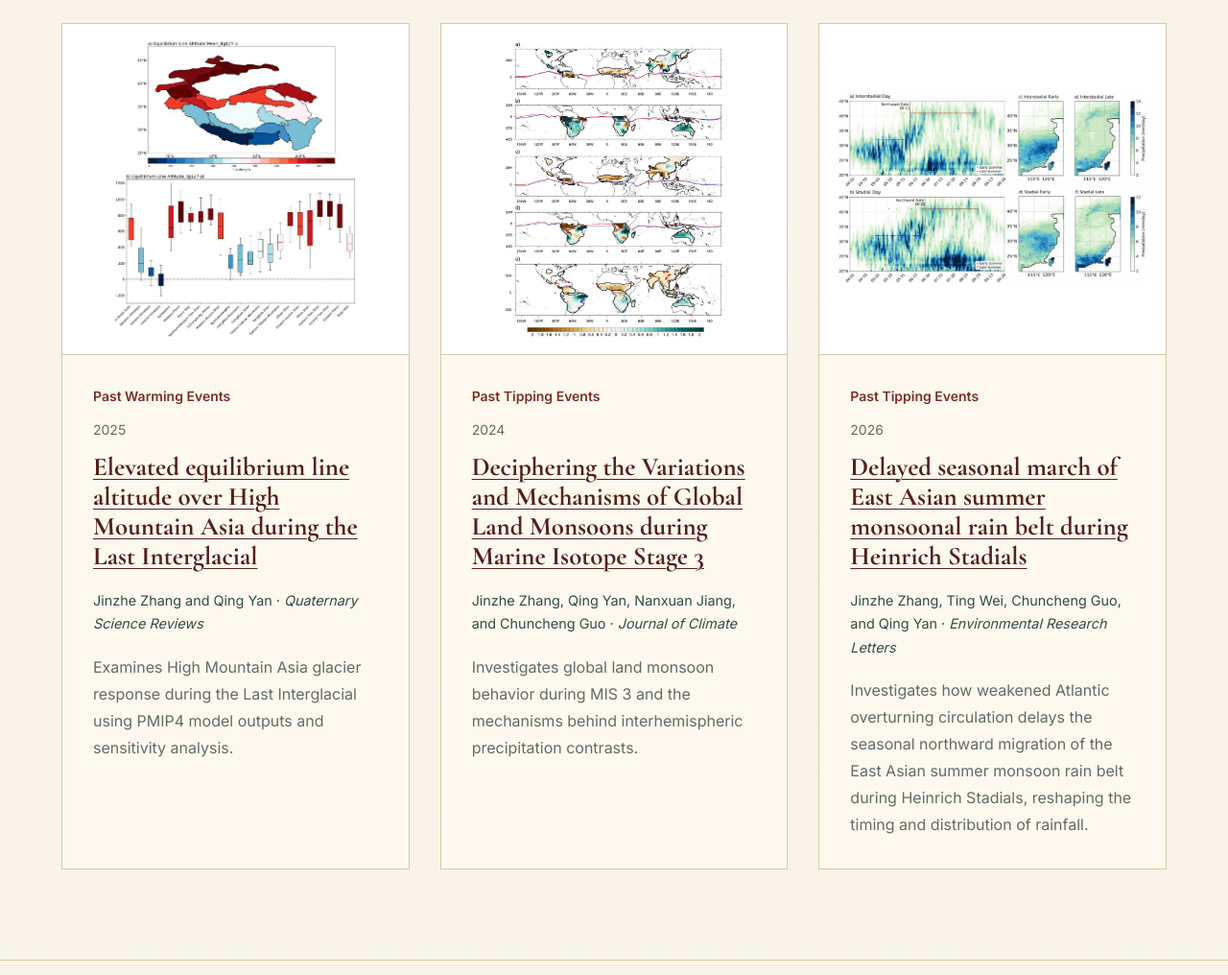
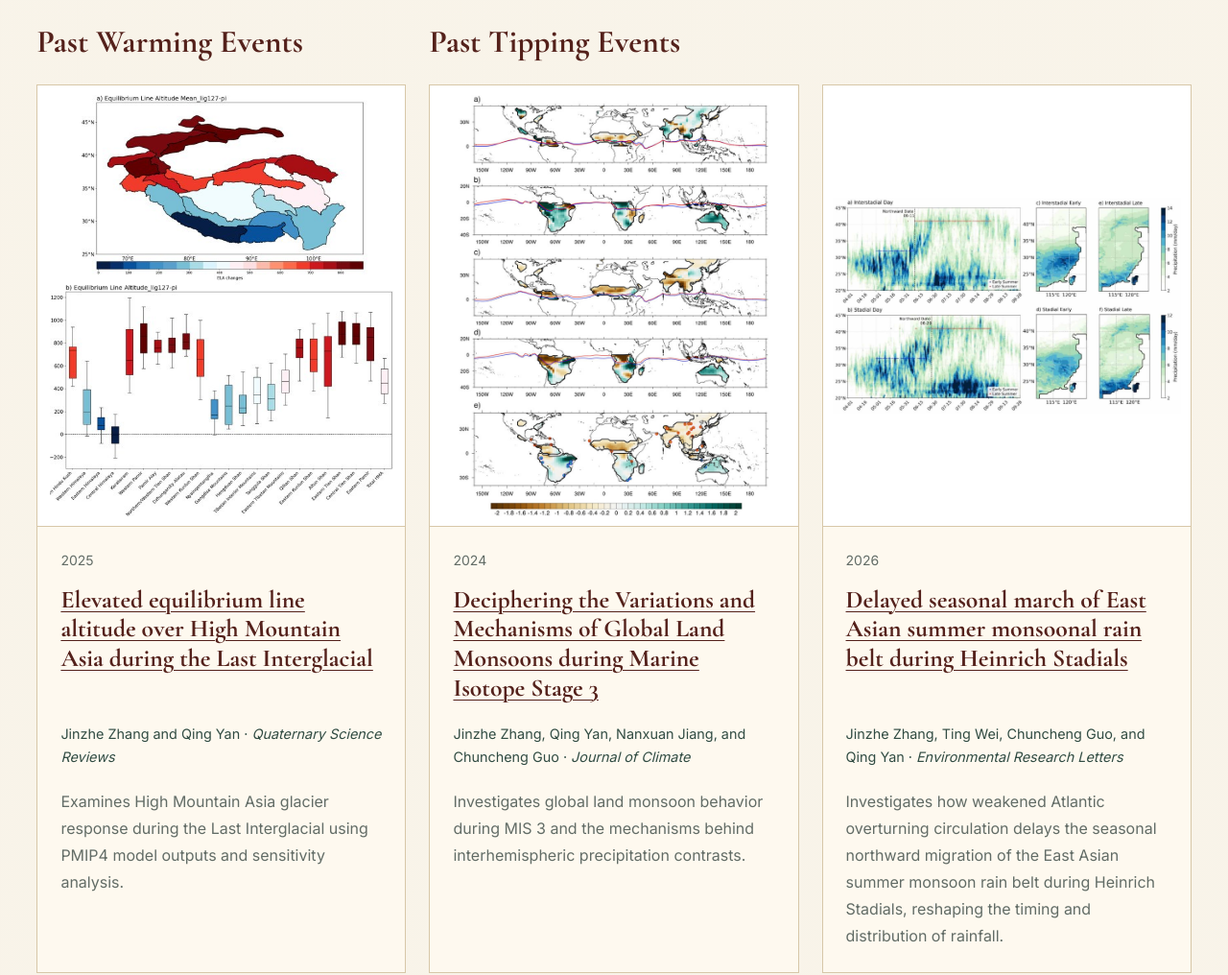
Before and after one commit to Zhangjzh2021/Zhangjzh2021.github.io, a plain HTML site: page index.html in a window 1280 px wide. Shown: the part 2699-3715 px from the top of the page at 96% size. Drawn offline with nearby package versions, Linux system fonts and the light colour scheme.

Commit message:
Enlarge highlight figures and align cards within research sections

```diff
--- a/index.html
+++ b/index.html
@@ -102,12 +102,13 @@
           <h2 id="publications-title">Research Highlights</h2>
         </div>
         <div class="highlights-grid">
-          <article class="highlight-card">
+          <section class="highlight-group warming-group" aria-labelledby="warming-title">
+            <h3 class="highlight-group-title" id="warming-title">Past Warming Events</h3>
+<article class="highlight-card">
             <a class="highlight-figure" href="assets/last-interglacial-glaciers.jpg" target="_blank" rel="noopener" aria-label="View full-size figure: Equilibrium line altitude changes over High Mountain Asia during the Last Interglacial">
               <img src="assets/last-interglacial-glaciers.jpg" alt="Equilibrium line altitude changes over High Mountain Asia during the Last Interglacial" loading="lazy" />
             </a>
             <div class="highlight-copy">
-              <p class="highlight-topic">Past Warming Events</p>
               <p class="pub-year">2025</p>
               <h3>
                 <a href="https://www.sciencedirect.com/science/article/pii/S0277379125000873">
@@ -124,12 +125,14 @@
               </p>
             </div>
           </article>
-          <article class="highlight-card">
+          </section>
+          <section class="highlight-group tipping-group" aria-labelledby="tipping-title">
+            <h3 class="highlight-group-title" id="tipping-title">Past Tipping Events</h3>
+<article class="highlight-card">
             <a class="highlight-figure" href="assets/mis3-global-monsoons.jpg" target="_blank" rel="noopener" aria-label="View full-size figure: Global land monsoon precipitation changes during Marine Isotope Stage 3">
               <img src="assets/mis3-global-monsoons.jpg" alt="Global land monsoon precipitation changes during Marine Isotope Stage 3" loading="lazy" />
             </a>
             <div class="highlight-copy">
-              <p class="highlight-topic">Past Tipping Events</p>
               <p class="pub-year">2024</p>
               <h3>
                 <a href="https://doi.org/10.1175/JCLI-D-23-0584.1">
@@ -147,18 +150,18 @@
               </p>
             </div>
           </article>
-          <article class="highlight-card">
+<article class="highlight-card">
             <a class="highlight-figure" href="assets/heinrich-stadial-rainbelt.jpg" target="_blank" rel="noopener" aria-label="View full-size figure: Seasonal evolution of the East Asian summer monsoon rain belt during interstadials and stadials">
               <img src="assets/heinrich-stadial-rainbelt.jpg" alt="Seasonal evolution of the East Asian summer monsoon rain belt during interstadials and stadials" loading="lazy" />
             </a>
             <div class="highlight-copy">
-              <p class="highlight-topic">Past Tipping Events</p>
               <p class="pub-year">2026</p>
               <h3><a href="https://iopscience.iop.org/article/10.1088/1748-9326/aebcfb">Delayed seasonal march of East Asian summer monsoonal rain belt during Heinrich Stadials</a></h3>
               <p class="pub-meta">Jinzhe Zhang, Ting Wei, Chuncheng Guo, and Qing Yan · <em>Environmental Research Letters</em></p>
               <p>Investigates how weakened Atlantic overturning circulation delays the seasonal northward migration of the East Asian summer monsoon rain belt during Heinrich Stadials, reshaping the timing and distribution of rainfall.</p>
             </div>
           </article>
+          </section>
         </div>
       </section>
 
--- a/style.css
+++ b/style.css
@@ -226,10 +226,30 @@ h3 {
 .highlights-grid {
   display: grid;
   grid-template-columns: repeat(3, minmax(0, 1fr));
-  gap: clamp(20px, 2.5vw, 36px);
+  grid-template-rows: auto repeat(5, auto);
+  column-gap: 24px;
   align-items: stretch;
 }
+.highlight-group {
+  display: grid;
+  grid-template-columns: subgrid;
+  grid-template-rows: subgrid;
+  grid-row: 1 / span 6;
+  min-width: 0;
+}
+.warming-group { grid-column: 1; }
+.tipping-group { grid-column: 2 / span 2; }
+.highlight-group-title {
+  grid-column: 1 / -1;
+  grid-row: 1;
+  margin-bottom: 24px;
+  font-size: clamp(1.8rem, 2.6vw, 2.6rem);
+  line-height: 1.2;
+}
 .highlight-card {
+  display: grid;
+  grid-template-rows: subgrid;
+  grid-row: 2 / span 5;
   min-width: 0;
   border: 1px solid var(--line);
   background: rgba(255, 250, 240, 0.8);
@@ -239,27 +259,40 @@ h3 {
   display: flex;
   align-items: center;
   justify-content: center;
-  height: clamp(280px, 27vw, 410px);
-  padding: 18px;
+  height: clamp(380px, 36vw, 560px);
+  padding: 10px;
   background: #fff;
   border-bottom: 1px solid var(--line);
 }
 .highlight-figure img { display: block; width: 100%; height: 100%; object-fit: contain; }
 .highlight-figure:focus-visible { outline: 3px solid var(--accent); outline-offset: -3px; }
-.highlight-copy { padding: clamp(22px, 2.5vw, 34px); }
-.highlight-topic { margin: 0 0 12px; color: var(--accent); font-size: 0.875rem; font-weight: 600; }
-.pub-year { margin: 0 0 12px; color: var(--muted); font-size: 0.875rem; }
-.highlight-card h3 { font-size: clamp(1.6rem, 2.1vw, 2rem); line-height: 1.16; }
+.highlight-copy {
+  display: grid;
+  grid-template-rows: subgrid;
+  grid-row: 2 / span 4;
+  padding: 24px;
+}
+.pub-year { margin: 0 0 14px; color: var(--muted); font-size: 0.875rem; }
+.highlight-card h3 { margin: 0; font-size: clamp(1.5rem, 2vw, 2rem); line-height: 1.2; }
 .highlight-card h3 a { text-decoration-thickness: 1px; text-underline-offset: 4px; }
 .highlight-card h3 a:hover { color: var(--accent); }
-.pub-meta { margin: 18px 0 0; color: var(--green); font-size: 0.9rem; line-height: 1.7; }
-.highlight-copy > p:last-child { color: var(--muted); margin: 18px 0 0; line-height: 1.75; }
+.pub-meta { margin: 20px 0 0; color: var(--green); font-size: 0.9rem; line-height: 1.7; }
+.highlight-copy > p:last-child { color: var(--muted); margin: 20px 0 0; line-height: 1.75; }
+@media (min-width: 901px) {
+  .publications { padding-inline: clamp(24px, 3vw, 48px); }
+  .publications > .section-heading { max-width: none; }
+}
 @media (max-width: 900px) {
-  .highlights-grid { grid-template-columns: 1fr; }
-  .highlight-figure { height: 390px; }
+  .highlights-grid { display: block; }
+  .highlight-group { display: grid; grid-template-columns: 1fr; gap: 24px; }
+  .highlight-group + .highlight-group { margin-top: 40px; }
+  .highlight-group-title { grid-column: auto; grid-row: auto; margin: 0; }
+  .highlight-card { display: block; grid-row: auto; }
+  .highlight-copy { display: block; }
+  .highlight-figure { height: 460px; }
 }
 @media (max-width: 640px) {
-  .highlight-figure { height: 330px; padding: 14px; }
+  .highlight-figure { height: 420px; padding: 10px; }
 }
 
 .link-list {
```
